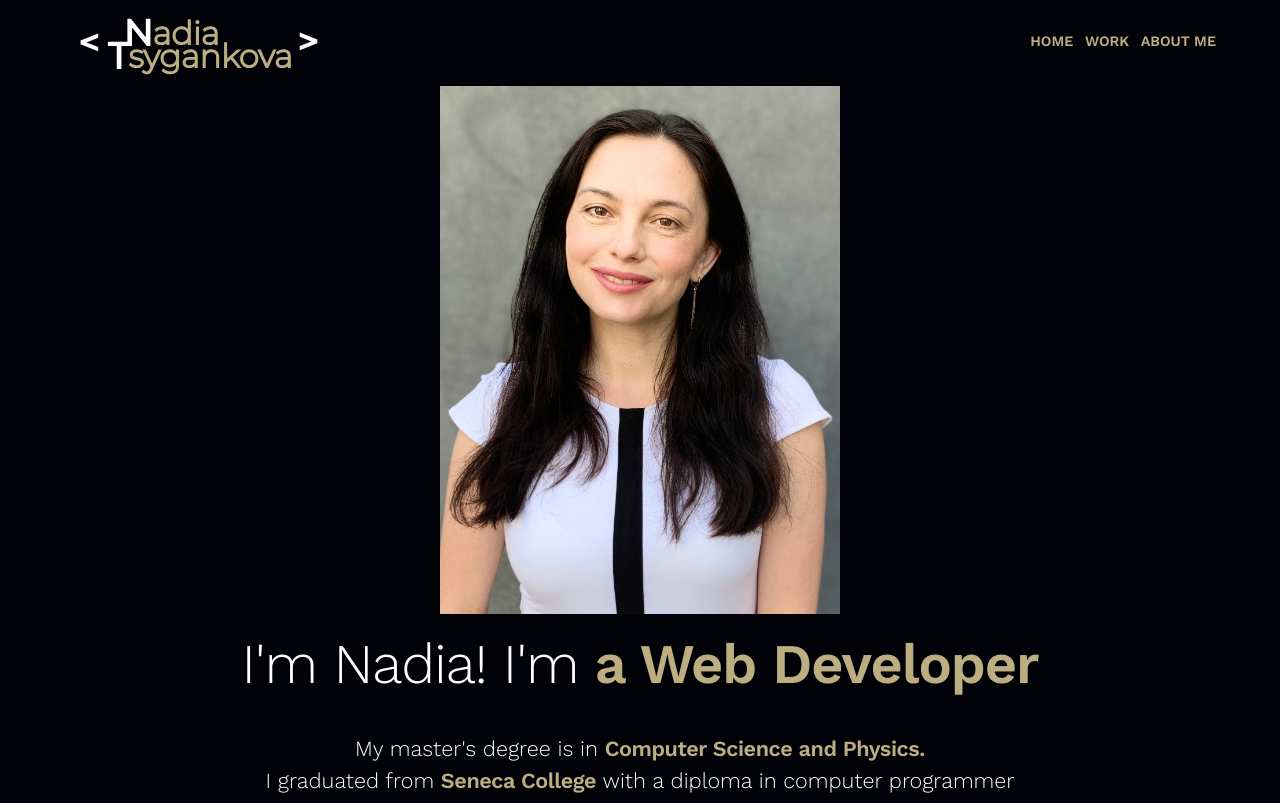
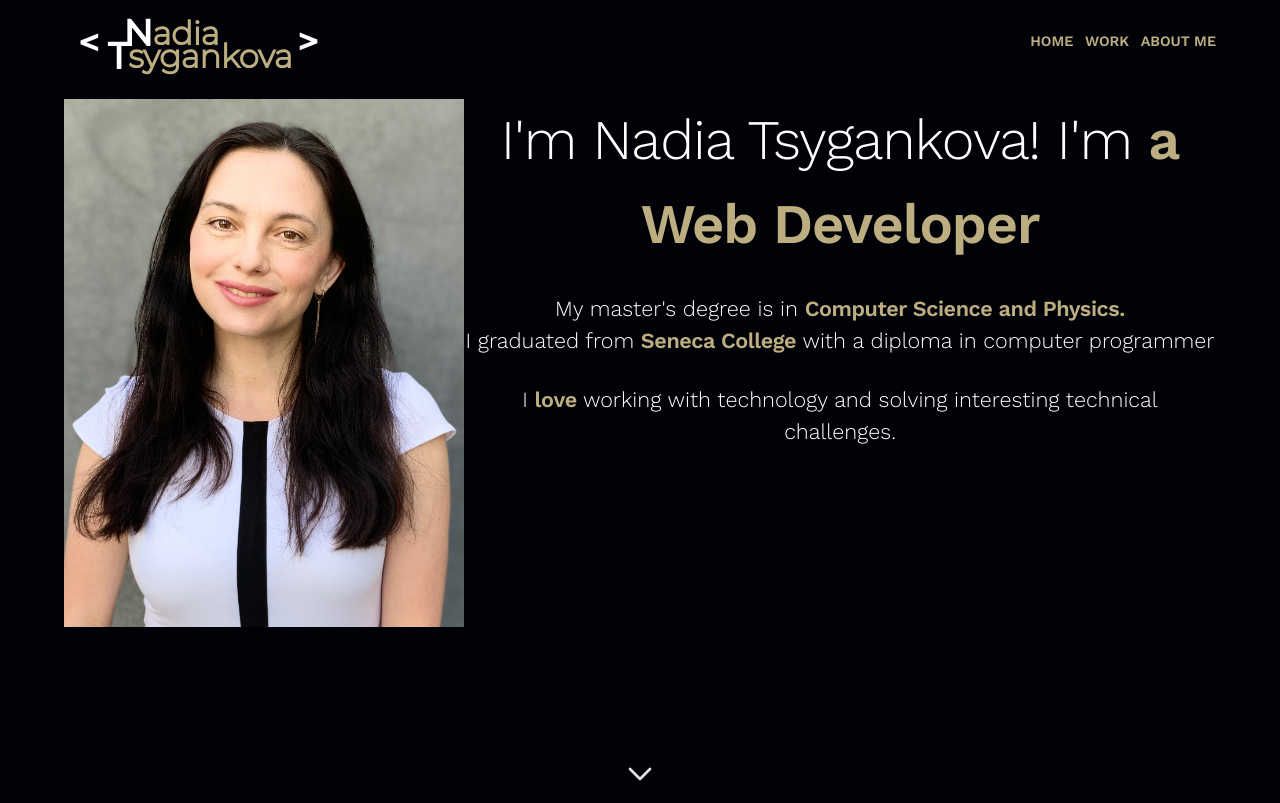
Before and after one commit to nadezdatsygankova/PortfolioHtml, a plain HTML site: page index.html in a window 1280 px wide. Shown: the top 803 px of the page. Drawn offline with nearby package versions, Linux system fonts and the light colour scheme.

Commit message:
structure

```diff
--- a/index.html
+++ b/index.html
@@ -10,7 +10,7 @@
   <link href="https://fonts.googleapis.com/css2?family=Work+Sans:wght@300;400;500;600;700;900&display=swap"
     rel="stylesheet">
   <link rel="stylesheet" href="style.css">
-  <title>Portfolio</title>
+  <title>Nadia Tsygankova</title>
 </head>
 
 <body>
@@ -31,11 +31,15 @@
     </header>
     <section class="container home-section">
       <div class = "intro-section">
-        <img src="./img/linkedIN4.jpg" alt="photo" width="400px" >
-        <h1 class="title">I'm Nadia! I'm <span class="bold">a Web Developer</span></h1>
-        <h5>My master's degree is in <span class="bold">Computer Science and Physics.</span><br>
-          I graduated from <span class="bold">Seneca College</span> with a diploma in computer programmer</h5>
-        <h5>I <span class="bold">love</span> working with technology and solving interesting technical challenges.</h5>
+        <div class="photo-intro">
+          <img src="./img/linkedIN4.jpg" alt="photo" >
+        </div>
+        <div class="intro-container">
+          <h1 class="title">I'm Nadia Tsygankova! I'm <span class="bold">a Web Developer</span></h1>
+          <h5>My master's degree is in <span class="bold">Computer Science and Physics.</span><br>
+            I graduated from <span class="bold">Seneca College</span> with a diploma in computer programmer</h5>
+          <h5>I <span class="bold">love</span> working with technology and solving interesting technical challenges.</h5>
+        </div>
       </div>
       <a class = "arrow"
        href="#work"><img src="./img/icons/Vector.svg" alt=""></a>
@@ -77,7 +81,7 @@
           <a href="https://github.com/nadezdatsygankova/web-server" target="_blank" class="btn">View Work</a>
         </div>
       </article>
-      <article class="container-works">
+      <!-- <article class="container-works">
         <div class="work">
           <img class="img-work" src="./img/works/wedding.jpg" alt="" />
         </div>
@@ -88,7 +92,7 @@
           <p>Website Design</p>
           <a href="https://valery-decore.netlify.app/" target="_blank" class="btn">View Work</a>
         </div>
-      </article>
+      </article> -->
 
       <article class="container-works">
         <div class="work">
--- a/style.css
+++ b/style.css
@@ -309,6 +309,17 @@ h1 {
   }
   .intro-section{
     padding-bottom: 6em;
+    display: flex;
+    flex-wrap: wrap;
+    flex: 1 1 45%;
+  }
+
+  .photo-intro{
+    width: 400px;
+  }
+
+  .intro-container{
+    flex: 1 1 45%;
   }
   .container-works {
     display: flex;
```
